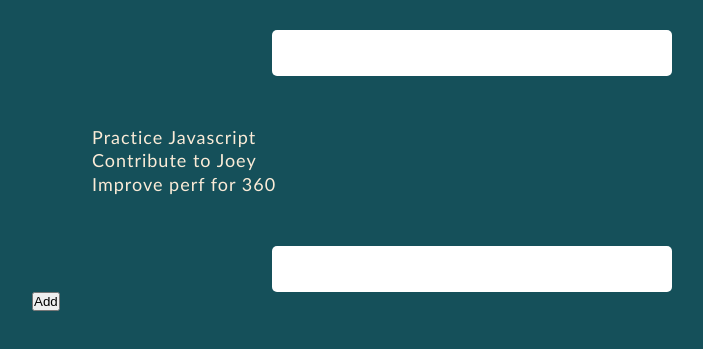
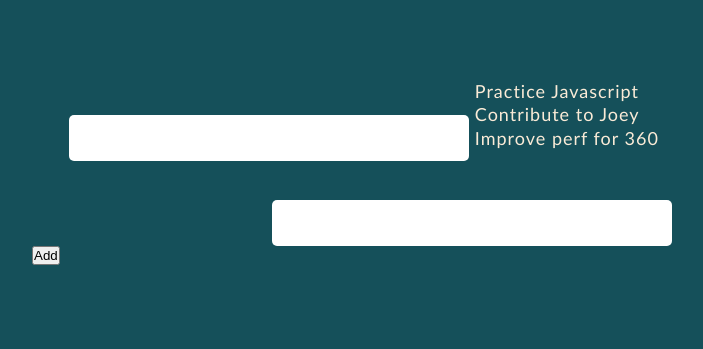
Before and after one commit to mudiagauwojeya/to-do-app, a plain HTML site: page index.html in a window 1280 px wide. Shown: the part 157-506 px from the top of the page, without its empty margins (168-871 px from the left). Drawn offline with Linux system fonts and the light colour scheme.

Commit message:
:recycle: Refactor the style

```diff
--- a/styles.css
+++ b/styles.css
@@ -26,6 +26,10 @@ h1 {
 	text-transform: uppercase;
 }
 
+:is(input, ul) {
+	width: 40rem;
+}
+
 input {
 	appearance: none;
 	border: none;
@@ -33,7 +37,6 @@ input {
 	font-family: inherit;
 	font-size: inherit;
 	padding: 1.2rem;
-	width: 40rem;
 }
 
 input:focus {
@@ -42,14 +45,14 @@ input:focus {
 }
 
 ul {
+	display: inline-block;
 	list-style-type: none;
 	margin: 5rem 0;
-	padding-left: 6rem;
+	text-align: left;
 }
 
 li {
 	display: block;
-	text-align: left;
 }
 
 button {
```
